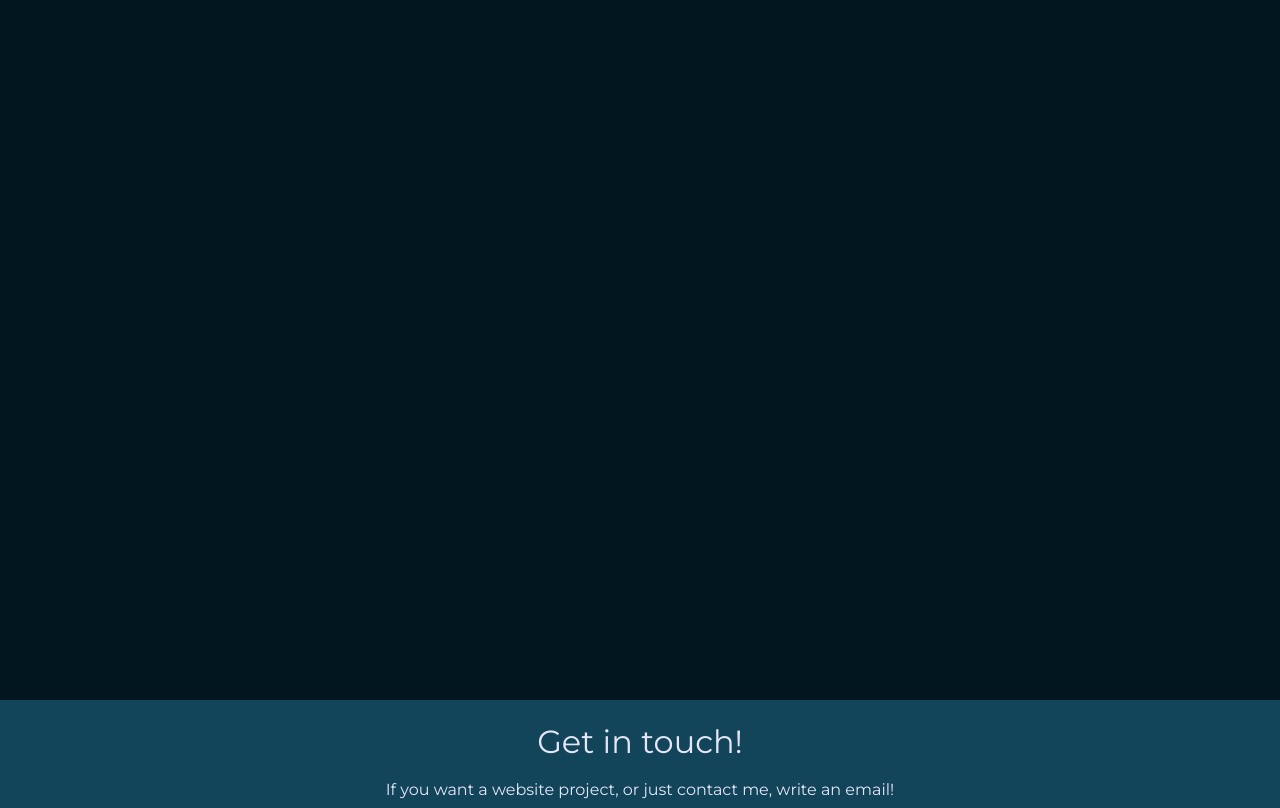
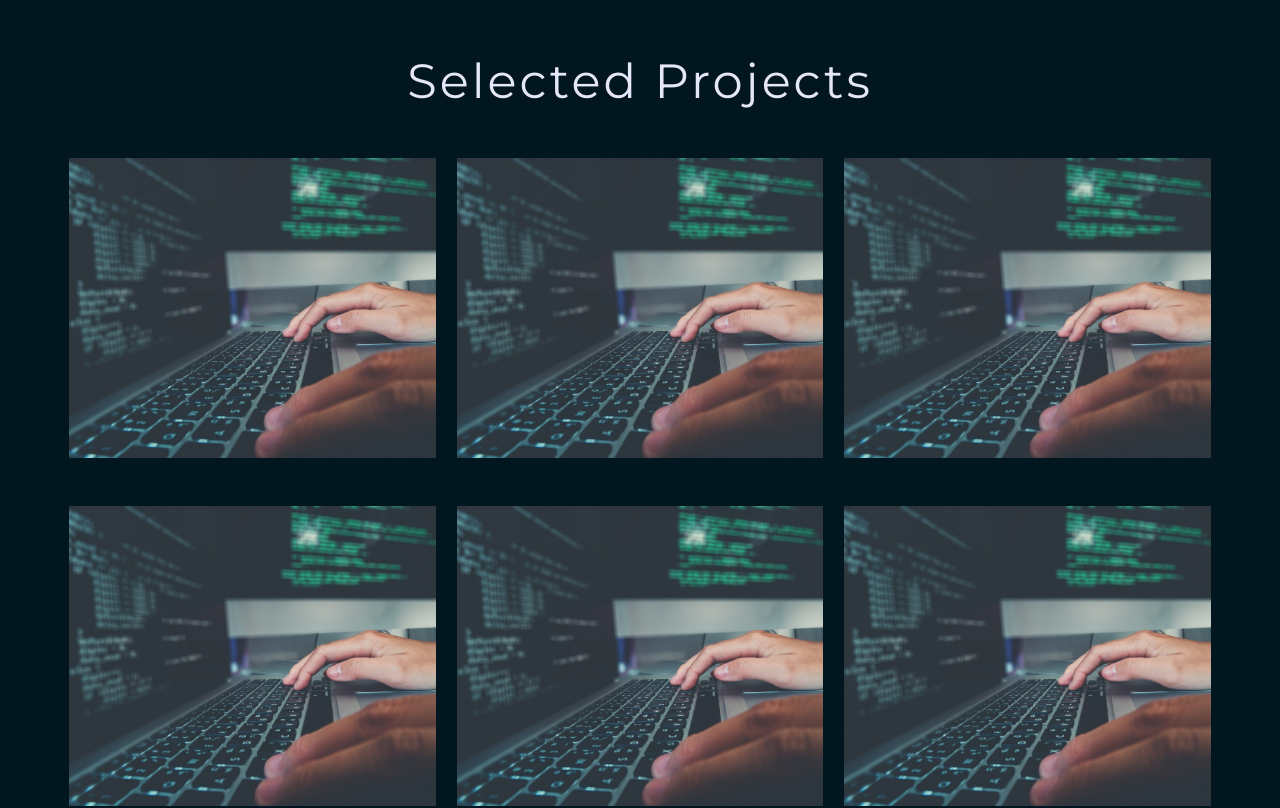
Before and after one commit to ShadowBlack77/shadowblack77-portfolio, an Angular app in the folder portfolio/: page / in a window 1280 px wide. Shown: the part 3080-3888 px from the top of the page. Built offline with nearby package versions, Linux system fonts and the light colour scheme.

Commit message:
complete theme web

```diff
--- a/portfolio/src/app/components/projects/projects.component.html
+++ b/portfolio/src/app/components/projects/projects.component.html
@@ -1,3 +1,73 @@
 <section id="projects">
-
+  <div id="project-header">
+    <h2>Selected Projects</h2>
+  </div>
+  <div id="selected-projects">
+    <div class="project">
+      <div class="project-description">
+        <div>
+          <h3>Projekt1</h3>
+        </div>
+        <div class="project-btns">
+          <a href="#">Website</a>
+          <a href="#">Code</a>
+        </div>
+      </div>
+    </div>
+    <div class="project">
+      <div class="project-description">
+        <div>
+          <h3>Projekt2</h3>
+        </div>
+        <div class="project-btns">
+          <a href="#">Website</a>
+          <a href="#">Code</a>
+        </div>
+      </div>
+    </div>
+    <div class="project">
+      <div class="project-description">
+        <div>
+          <h3>Projekt3</h3>
+        </div>
+        <div class="project-btns">
+          <a href="#">Website</a>
+          <a href="#">Code</a>
+        </div>
+      </div>
+    </div>
+    <div class="project">
+      <div class="project-description">
+        <div>
+          <h3>Projekt4</h3>
+        </div>
+        <div class="project-btns">
+          <a href="#">Website</a>
+          <a href="#">Code</a>
+        </div>
+      </div>
+    </div>
+    <div class="project">
+      <div class="project-description">
+        <div>
+          <h3>Projekt5</h3>
+        </div>
+        <div class="project-btns">
+          <a href="#">Website</a>
+          <a href="#">Code</a>
+        </div>
+      </div>
+    </div>
+    <div class="project">
+      <div class="project-description">
+        <div>
+          <h3>Projekt6</h3>
+        </div>
+        <div class="project-btns">
+          <a href="#">Website</a>
+          <a href="#">Code</a>
+        </div>
+      </div>
+    </div>
+  </div>
 </section>
--- a/portfolio/src/app/components/projects/projects.component.scss
+++ b/portfolio/src/app/components/projects/projects.component.scss
@@ -1,4 +1,83 @@
 #projects {
+  padding: 48px;
   background-color: #01161e;
-  height: 90vh;
+
+  #project-header {
+    padding: 24px 0;
+    text-align: center;
+    h2 {
+      color: #e6e6fa;
+      font-size: 3em;
+      font-weight: 400;
+      letter-spacing: 3px;
+    }
+  }
+
+  #selected-projects {
+    display: flex;
+    flex-wrap: wrap;
+    justify-content: space-evenly;
+    .project {
+      position: relative;
+      margin: 24px 0;
+      flex-basis: calc(33% - 24px); /* 16px to uwzględnienie marginesu */
+      max-width: calc(33% - 24x);
+      height: 300px;
+      background-color: transparent;
+      transition: .4s;
+      background-image: url('../../../assets/projects/project-img-change.jpg');
+      background-size: cover;
+      background-position: center;
+
+      .project-description {
+        position: absolute;
+        top: 0;
+        left: 0;
+        width: 100%;
+        height: 100%;
+        background-color: rgba(0, 0, 0, .4);
+        backdrop-filter: blur(4px);
+        opacity: 0;
+        transition: .4s;
+        display: flex;
+        flex-direction: column;
+        align-items: center;
+        justify-content: space-evenly;
+        color: #e6e6fa;
+        div {
+          h3 {
+            font-weight: 400;
+            letter-spacing: 3px;
+            font-size: 2em;
+            user-select: none;
+          }
+        }
+        .project-btns{
+          display: flex;
+          justify-content: space-between;
+          a {
+            text-decoration: none;
+            color: #e6e6fa;
+            background-color: #01161e;
+            display: flex;
+            padding: 8px;
+            margin: 0 12px;
+            width: 100px;
+            justify-content: center;
+            align-content: center;
+            transition: .4s;
+          }
+          a:hover {
+            background-color: #0f2933;
+          }
+         }
+      }
+    }
+
+    .project:hover {
+      .project-description {
+        opacity: 1;
+      }
+    }
+  }
 }
--- a/portfolio/src/app/components/projects/projects.component.ts
+++ b/portfolio/src/app/components/projects/projects.component.ts
@@ -1,9 +1,9 @@
-import { Component } from "@angular/core";
+import { Component } from '@angular/core';
 
 @Component({
   selector: 'app-projects',
   templateUrl: './projects.component.html',
-  styleUrl: './projects.component.scss'
+  styleUrl: './projects.component.scss',
 })
 export class ProjectsComponent {
 
```
Also changed, not shown: portfolio/src/assets/projects/project-img-change.jpg (added).
